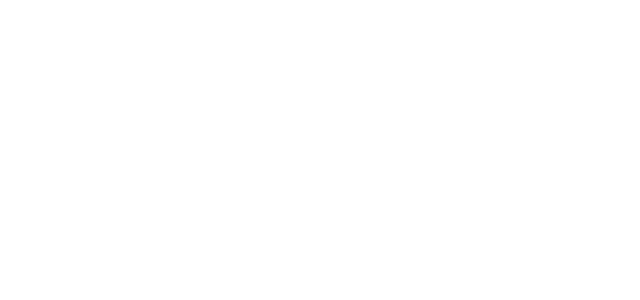
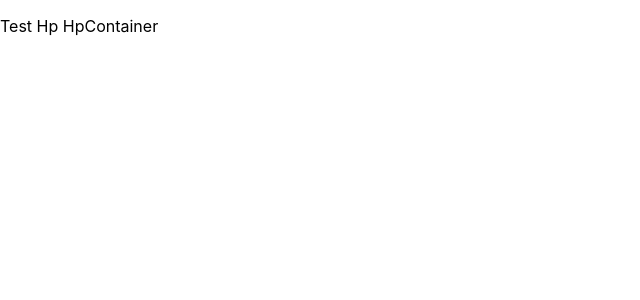
Before and after one commit to kaluzsikc/harry_potter_api_lab, a React (Create React App) app: page / in a window 1280 px wide. Shown: the top 300 px of the page, without its empty margins (0-640 px from the left). Built offline with nearby package versions, Linux system fonts and the light colour scheme.

Commit message:
Added Hp Container

```diff
--- a/src/App.js
+++ b/src/App.js
@@ -1,11 +1,12 @@
 import React, { Component } from 'react';
 import './App.css';
+import HpContainer from './containers/hp_container';
 
 class App extends Component {
   render() {
     return (
       <div>
-
+        <HpContainer />
       </div>
     );
   }
--- /dev/null
+++ b/src/containers/hp_container.js
@@ -0,0 +1,27 @@
+import React, { Component } from 'react';
+
+class HpContainer extends Component{
+
+    constructor(props){
+        super(props);
+        this.state = {
+            characters:[]
+        }
+
+        //bind
+    }
+
+    render(){
+        return(
+            <div>
+                <p>
+                    Test Hp HpContainer
+                </p>
+            </div>
+        )
+
+    }
+
+}
+
+export default HpContainer;
```
